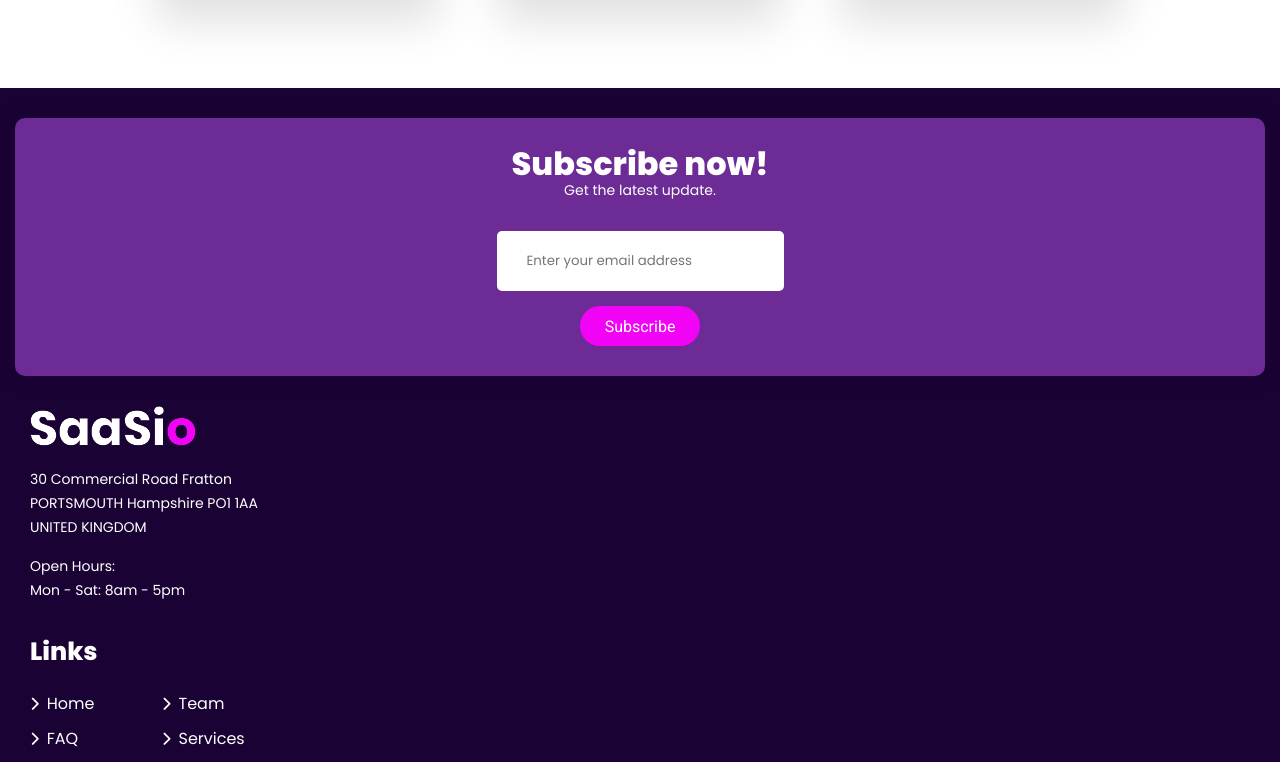
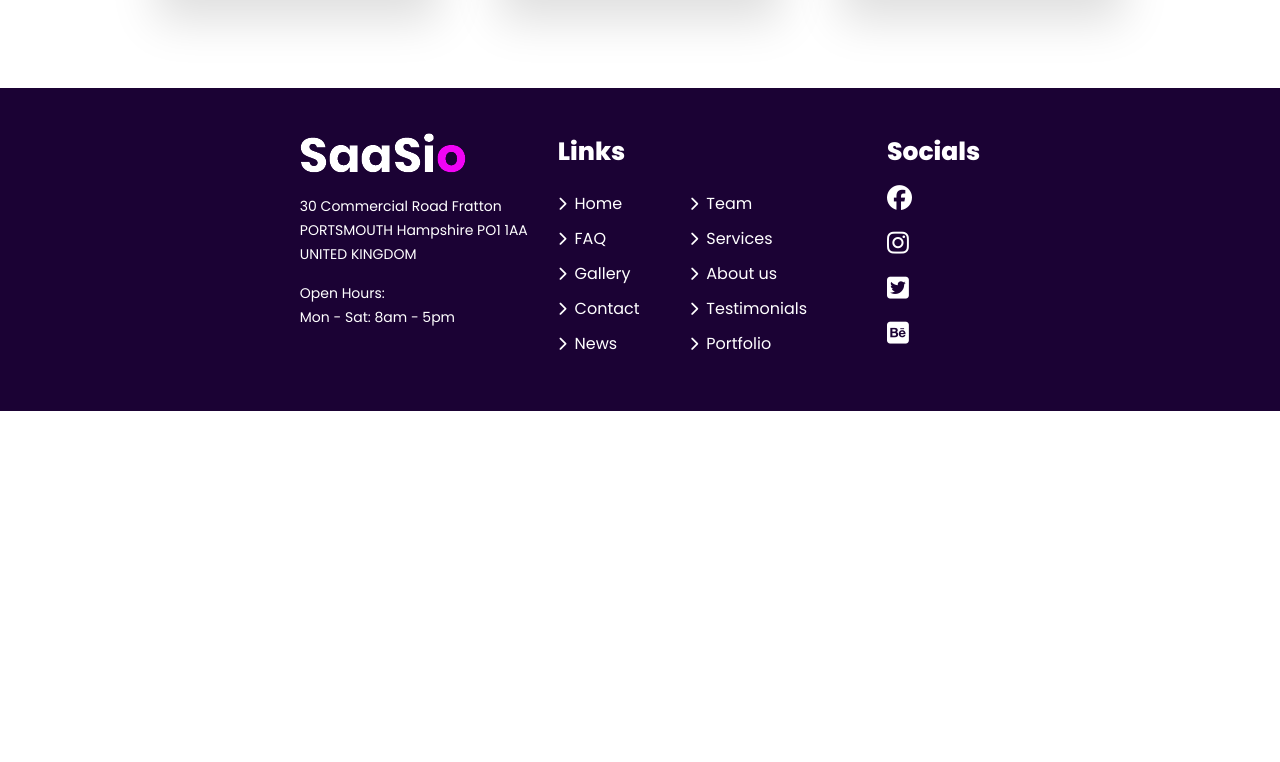
Before and after one commit to Sh4ke96/Sassio, a React (Create React App) app: page / in a window 1280 px wide. Shown: the part 6218-6980 px from the top of the page. After the commit the page ends 6629 px from the top, so only its background shows below. Built offline with nearby package versions, Linux system fonts and the light colour scheme.

Commit message:
add RWD to footer component

```diff
--- a/src/components/Footer/footer.js
+++ b/src/components/Footer/footer.js
@@ -5,17 +5,7 @@ import Button from "../Button/button";
 function Footer() {
   return (
     <Container>
-      <div className="footer-newsletter">
-        <h1 className="newsletter-title">Subscribe now!</h1>
-        <span className="newsletter-text">Get the latest update.</span>
-        <div className="newsletter-input-container">
-          <input
-            placeholder="Enter your email address"
-            className="newsletter-input"
-          />
-          <Button className="newsletter-button">Subscribe</Button>
-        </div>
-      </div>
+      <div className="footer-wrapper">
         <div className="footer-main">
           <div className="footer-main-info">
             <img src="/images/logo-light.png" alt="" />
@@ -106,6 +96,7 @@ function Footer() {
             <i className="footer-socials-icon fab fa-behance-square"></i>
           </div>
         </div>
+      </div>
     </Container>
   );
 }
--- a/src/components/Footer/footer.styled.js
+++ b/src/components/Footer/footer.styled.js
@@ -3,52 +3,27 @@ import styled from "styled-components";
 export const Container = styled.div`
   display: flex;
   flex-direction: column;
+  align-items: center;
   padding: 30px 15px 30px 15px;
   background-color: #1b0234;
   overflow: hidden;
-  .footer-newsletter {
+  .footer-wrapper {
     display: flex;
     flex-direction: column;
-    align-items: center;
-    border-radius: 10px;
-    padding: 30px;
-    background-color: #6c2b95;
-    box-shadow: 0px 0px 16px 0px rgba(27, 2, 52, 0.34);
-    .newsletter-title {
-      line-height: 1;
-      color: white;
-    }
-    .newsletter-text {
-      color: white;
-      font-size: 14px;
-    }
-    .newsletter-input-container {
-      display: flex;
-      flex-direction: column;
-      align-items: center;
-      margin-top: 30px;
-      .newsletter-input {
-        height: 60px;
-        color: #6c2b95;
-        border: none;
-        max-width: 490px;
-        padding-left: 30px;
-        border-radius: 5px;
-      }
-      .newsletter-input:focus {
-        outline: none;
-      }
-      .newsletter-button {
-        background-color: #f104f5;
-        margin-top: 15px;
-      }
-    }
+    max-width: 1200px;
+    @media screen and (min-width: 1000px) {
+      flex-direction: row;
+      justify-content: center;
     }
     .footer-main {
       display: flex;
       flex-direction: column;
       align-items: flex-start;
+      max-width: 1200px;
       padding: 30px 15px 30px 15px;
+      @media screen and (min-width: 1000px) {
+        padding: 15px;
+      }
       .footer-main-info {
         color: white;
         .img {
@@ -84,7 +59,11 @@ export const Container = styled.div`
       flex-direction: column;
       align-items: flex-start;
       padding: 0 15px 30px 15px;
+      max-width: 1200px;
       color: white;
+      @media screen and (min-width: 1000px) {
+        padding: 15px;
+      }
       .footer-links-title {
         font-size: 25px;
       }
@@ -109,19 +88,31 @@ export const Container = styled.div`
       }
     }
     .footer-socials {
+      max-width: 1200px;
       display: flex;
       flex-direction: column;
       align-items: flex-start;
       padding: 0 15px 0 15px;
       color: white;
+      @media screen and (min-width: 1000px) {
+        padding: 15px;
+      }
       .footer-socials-title {
         font-size: 25px;
       }
       .footer-socials-container {
         margin-top: 15px;
+        @media screen and (min-width: 1000px) {
+          display: flex;
+          flex-direction: column;
+        }
         .footer-socials-icon {
           margin-right: 20px;
           font-size: 25px;
+          @media screen and (min-width: 1000px) {
+            margin-bottom: 20px;
+          }
+        }
       }
     }
   }
```
Lines whose indentation alone changed are shown as unchanged.
